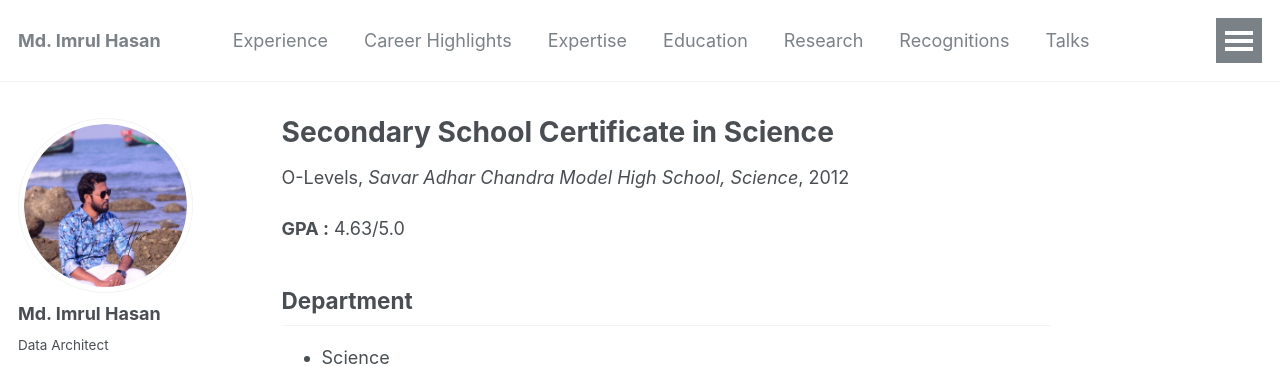
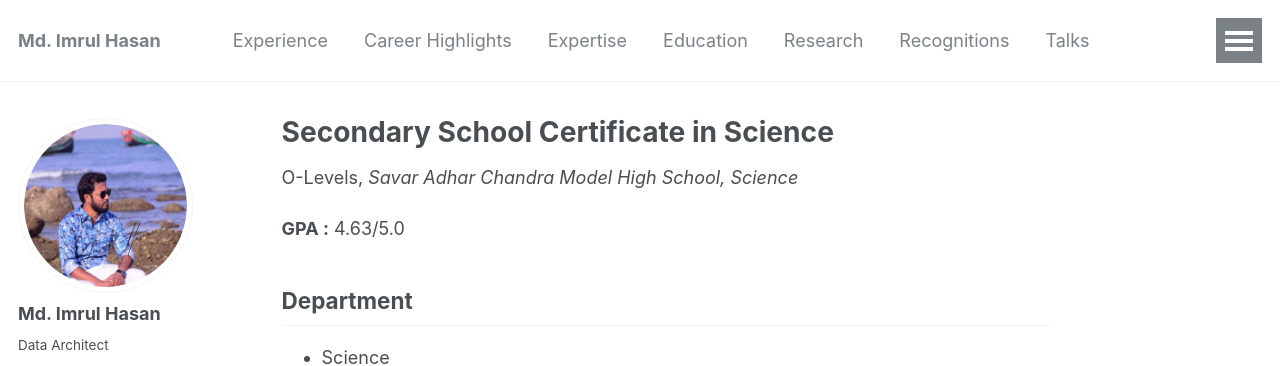
Before and after one commit to imrulhasandata/imrulhasandata, a Jekyll site: the page built from _education/2012-ssc.md, in a window 1280 px wide. Shown: the top 366 px of the page. Built offline with Jekyll 4.4.1, drawn with Linux system fonts in a browser that asks for light colours; some web fonts are replaced.

Commit message:
exclude years from concat with venue

```diff
--- a/_layouts/single.html
+++ b/_layouts/single.html
@@ -35,7 +35,8 @@ layout: default
         {% endif %}
 
         {% if page.collection == 'experience' or page.collection == 'education' %}
-          <p> {{ page.type }}, <i>{{ page.venue }}</i>, {{ page.date | default: "1900-01-01" | date: "%Y" }} </p>
+          <p> {{ page.type }}, <i>{{ page.venue }}</i> </p>
+          <!-- <p> {{ page.type }}, <i>{{ page.venue }}</i>, {{ page.date | default: "1900-01-01" | date: "%Y" }} </p> -->
         {% elsif page.venue and page.date %}
           <p>Published in <i>{{ page.venue }}</i>, {{ page.date | default: "1900-01-01" | date: "%Y" }} </p>
         {% elsif page.date %}
```
